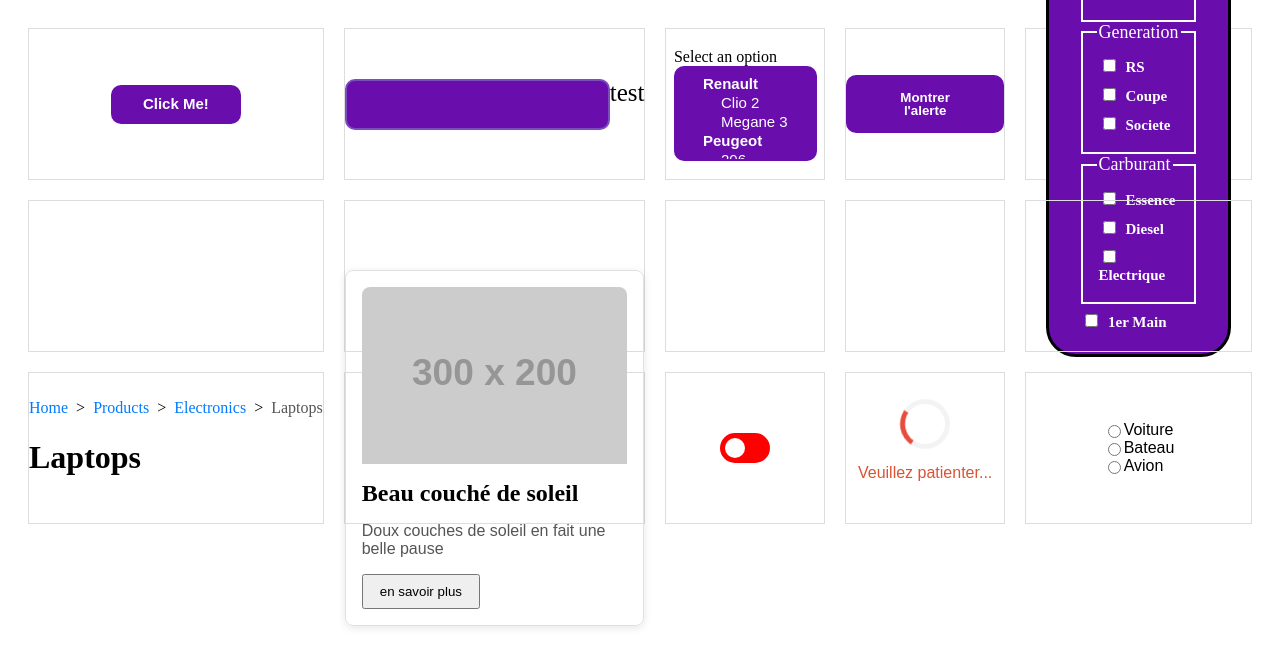
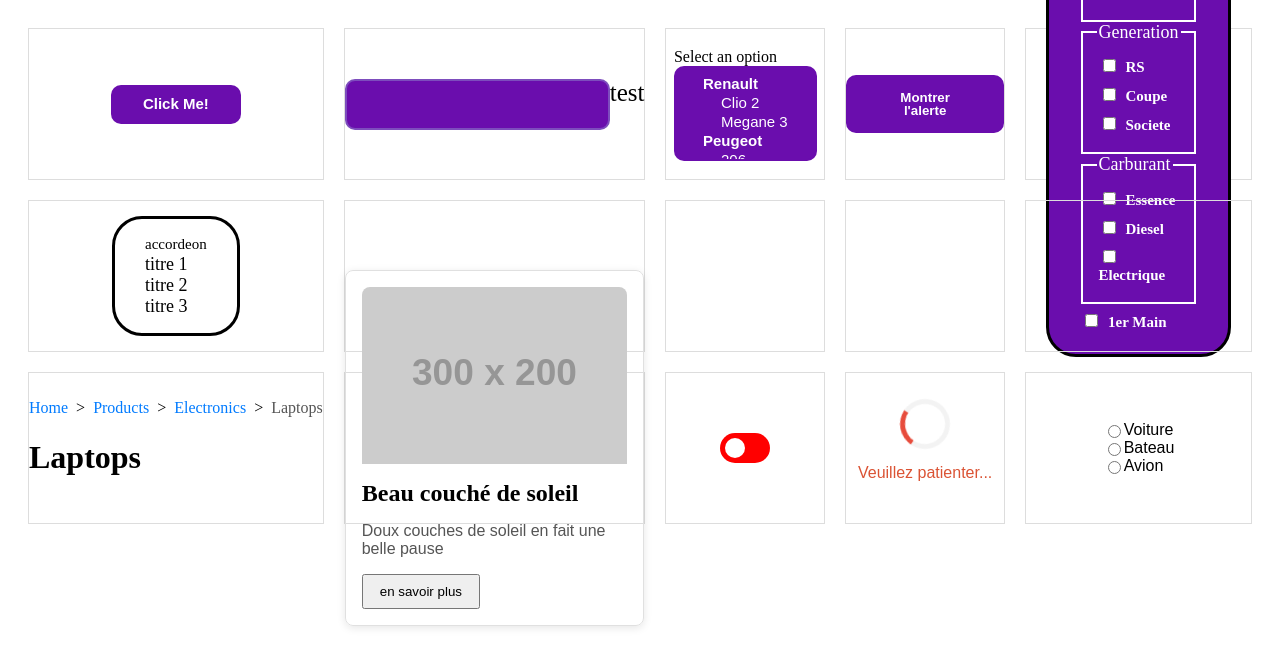
Before and after one commit to Elmani335/lib-rcts-comp, a React (Vite) app: page / in a window 1280 px wide. Shown: the top 666 px of the page. Built offline with nearby package versions, Linux system fonts and the light colour scheme.

Commit message:
accordeon pre css

```diff
--- a/src/App.tsx
+++ b/src/App.tsx
@@ -1,9 +1,6 @@
 import React, { useState } from "react";
-import RctsComptBtn from "./components/button/button";
-import Radio from "./components/radio/radio";
-import Loader from "./components/loader/loader";
-import Toggle from "./components/toggle/toggle";
 import Checkbox from "./components/checkbox/checkbox";
+import Accordeon from "./components/Organisme/Accordeon/accordeon";
 import Alert from "./components/alert/alert";
 import RctsComptBtn from "./components/Atom/button/button";
 import Radio from "./components/Atom/radio/radio";
@@ -111,6 +108,24 @@ const App: React.FC = () => {
                 />
             </div>
           )}
+            {index === 5 && (
+            /* Personnalisation des props */
+            <div style={{ padding: "20px" }}>
+                <Accordeon
+                name="exampleCheckbox"
+                text="accordeon"
+                data={[
+                    { title: "titre 1", body: "body1", value: "value1" },
+                    { title: "titre 2", body: "body2", value: "value2" },
+                    { title: "titre 3", body: "body3", value: "value3" },
+                ]}
+                withLabel={true}
+                fontSize="fontSizeMedium"
+                border
+                size="large"
+                />
+            </div>
+          )}
           {index === 10 && (
             /* Personnalisation des props */
             <div>
--- a/src/components/Organisme/Accordeon/accordeon.tsx
+++ b/src/components/Organisme/Accordeon/accordeon.tsx
@@ -0,0 +1,57 @@
+import React, { ChangeEventHandler, useState } from "react";
+import "./accordeon.css";
+
+export type Option = {
+  title: string;
+  body: string;
+  value: string;
+};
+
+export type AccordeonProps = {
+  name: string;
+  data: Option[];
+  onChange: ChangeEventHandler<HTMLInputElement>;
+  text?: string;
+  withLabel?: boolean;
+  fontSize?: "fontSizeSmall" | "fontSizeMedium" | "fontSizeLarge";
+  border?: boolean;
+  size?: "small" | "medium" | "large";
+};
+
+const Accordeon: React.FC<AccordeonProps> = ({
+  name,
+  data,
+  text,
+  onChange,
+  withLabel,
+  fontSize,
+  border,
+  size,
+}) => {
+  const [openIndex, setOpenIndex] = useState<number | null>(null);
+
+  const toggleAccordion = (index: number) => {
+    setOpenIndex(openIndex === index ? null : index);
+  };
+
+  return (
+    <div className={`accordeon-container border-${border} ${size}`}>
+      {withLabel && <label className={fontSize}>{text}</label>}
+      {data.map((item, index) => (
+        <div key={index} className="accordion-item">
+          <div
+            className={`accordion-header ${openIndex === index ? 'open' : ''}`}
+            onClick={() => toggleAccordion(index)}
+          >
+            {item.title}
+          </div>
+          {openIndex === index && (
+            <div className="accordion-content">{item.body}</div>
+          )}
+        </div>
+      ))}
+    </div>
+  );
+};
+
+export default Accordeon;
--- a/src/components/index.ts
+++ b/src/components/index.ts
@@ -1,3 +1,4 @@
 export * from "./select";
 export * from "./input"
 export * from "./Atom/button";
+export * from "./Organisme/Accordeon";
```
